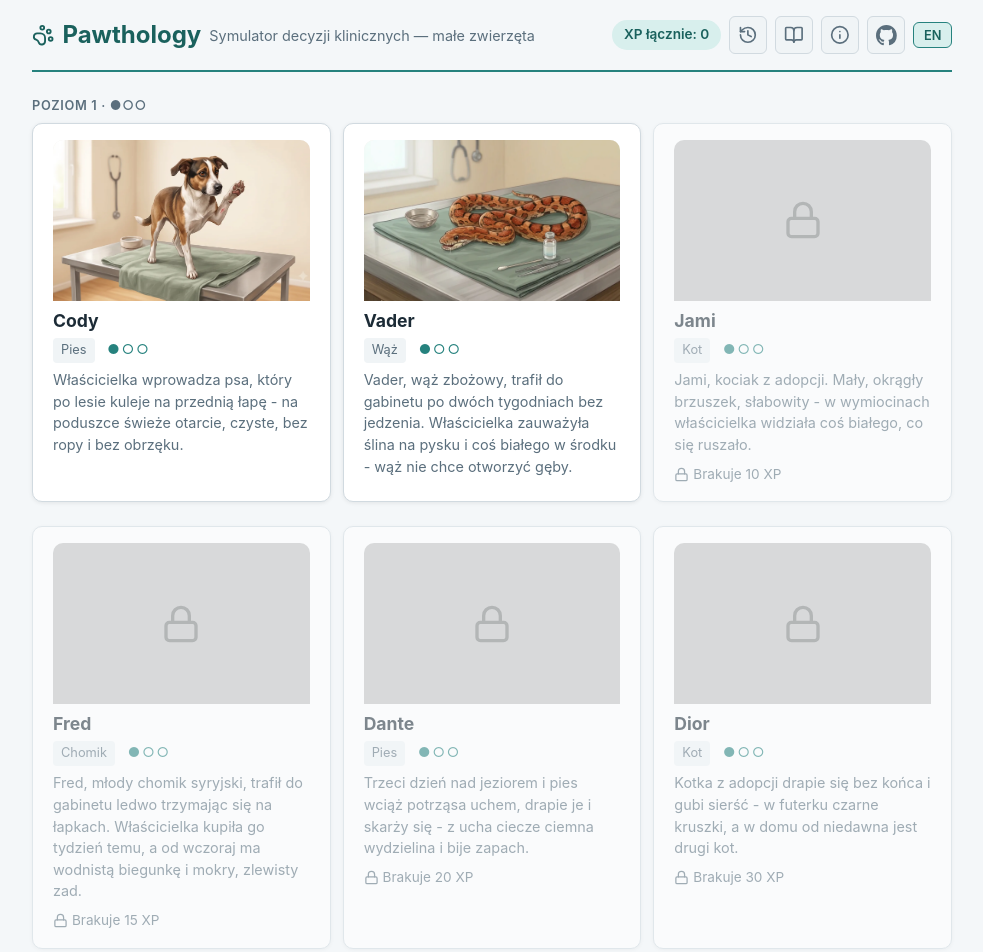
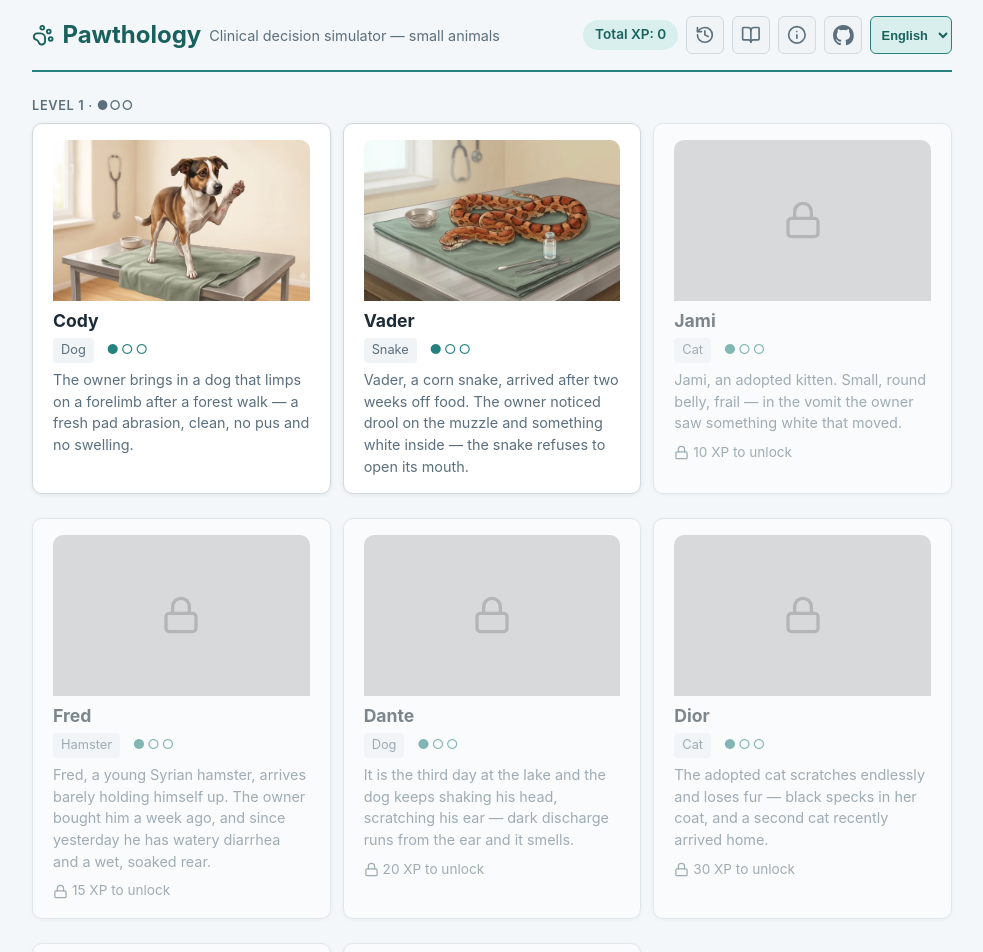
Before and after one commit to srozb/pawthology, a website with bundled scripts: page site/index.html in a window 1280 px wide. Shown: the top 952 px of the page, without its empty margins (148-1131 px from the left). Built offline with nearby package versions, Linux system fonts and the light colour scheme.

Commit message:
feat(i18n): detect browser language + dropdown selector
- detectLang() picks start language from navigator.languages (primary subtag),
  falls back to English when preferred language is not (yet) available.
  Stored user choice in localStorage still wins.
- Replace EN/PL toggle button with a data-driven <select> populated from
  AVAILABLE_LANGS + LANG_LABELS; adding a new STRINGS language auto-extends
  both detection and the menu without touching main.js.
- Default fallback changes pl -> en (intended: non-PL/EN browsers now start
  in English instead of Polish).
- New UI key lang.select (pl+en). Both languages still 100% complete.

```diff
--- a/site/js/i18n.js
+++ b/site/js/i18n.js
@@ -6,6 +6,7 @@ export const STRINGS = {
     "app.subtitle": "Symulator decyzji klinicznych — małe zwierzęta",
     "nav.home": "Strona główna",
     "nav.github": "Kod źródłowy na GitHubie",
+    "lang.select": "Wybierz język",
     "safety.note": "To symulacja. Nigdy nie podawaj leku zwierzęciu bez weterynarza.",
     "phase.intake": "Przyjęcie",
     "phase.exams": "Badania",
@@ -190,6 +191,7 @@ export const STRINGS = {
     "app.subtitle": "Clinical decision simulator — small animals",
     "nav.home": "Home",
     "nav.github": "Source code on GitHub",
+    "lang.select": "Choose language",
     "safety.note": "This is a simulation. Never medicate an animal without a veterinarian.",
     "phase.intake": "Intake",
     "phase.exams": "Diagnostics",
@@ -382,3 +384,34 @@ export function missingKeys(lang) {
   const target = STRINGS[lang] || {};
   return base.filter((k) => !(k in target));
 }
+
+// Dostępne (gotowe) języki = klucze STRINGS. Dodanie nowego języka do STRINGS
+// automatycznie udostępnia go detekcji i menu wyboru — bez zmian w main.js.
+export const AVAILABLE_LANGS = Object.keys(STRINGS);      // ["pl", "en"]
+
+// Nazwy wyświetlane w menu wyboru — w rodzimym języku.
+export const LANG_LABELS = {
+  pl: "Polski",
+  en: "English",
+};
+
+// Fallback, gdy preferowany język przeglądarki nie jest (jeszcze) gotowy.
+export const DEFAULT_LANG = "en";
+
+// Wybiera język startowy na podstawie navigator.languages (po primary subtagu:
+// "pl-PL"→"pl", "en-US"→"en"). Zwraca pierwszy dostępny; w przeciwnym razie DEFAULT_LANG.
+// Bezpieczne w Node (brak navigator) — nie psuje tools/replay.js.
+export function detectLang() {
+  if (typeof navigator === "undefined") return DEFAULT_LANG;
+  const want = [];
+  if (Array.isArray(navigator.languages) && navigator.languages.length) want.push(...navigator.languages);
+  if (navigator.language) want.push(navigator.language);
+  if (navigator.userLanguage) want.push(navigator.userLanguage);
+  const avail = new Set(AVAILABLE_LANGS);
+  for (const tag of want) {
+    if (!tag) continue;
+    const primary = String(tag).trim().toLowerCase().split("-")[0];
+    if (avail.has(primary)) return primary;
+  }
+  return DEFAULT_LANG;
+}
--- a/site/js/main.js
+++ b/site/js/main.js
@@ -7,7 +7,7 @@
 
 import { CONTENT, GLOSSARY, ICONS } from "../data/index.js";
 import { evaluateCase, availableCases, availableDrugs, availableProcedures, levelFromXp } from "./game.js";
-import { t } from "./i18n.js";
+import { t, detectLang, AVAILABLE_LANGS, LANG_LABELS } from "./i18n.js";
 
 /* ---- XP: najlepszy wynik na przypadek (best-per-case) ----
    totalXp = Σ max(0, bestXp[caseId]). Poprawa przy powtórce podnosi total;
@@ -47,7 +47,7 @@ function sumXp(best) { return Object.values(best).reduce((s, x) => s + Math.max(
 /* ============================== STATE ============================== */
 
 const state = {
-  lang: localStorage.getItem("pawthology.lang") || "pl",
+  lang: localStorage.getItem("pawthology.lang") || detectLang(),
   bestXp: migrateBestXp(),
   bestOutcome: migrateBestOutcome(),
   history: JSON.parse(localStorage.getItem("pawthology.history") || "[]"),
@@ -604,12 +604,18 @@ function renderHeader() {
   ghLink.innerHTML = iconSvg("github");
   actions.append(ghLink);
 
-  // Language toggle
-  actions.append(h("button", {
-    class: "lang-toggle",
-    onclick: toggleLang,
-    "aria-label": state.lang === "pl" ? "Switch to English" : "Przełącz na polski"
-  }, state.lang === "pl" ? "EN" : "PL"));
+  // Language selector (rozwijane menu)
+  const langSelect = h("select", {
+    class: "lang-select",
+    "aria-label": tt("lang.select"),
+    title: tt("lang.select"),
+    onchange: (e) => setLang(e.target.value),
+  });
+  for (const code of AVAILABLE_LANGS) {
+    langSelect.append(h("option", { value: code }, LANG_LABELS[code] || code));
+  }
+  langSelect.value = state.lang;
+  actions.append(langSelect);
 
   header.append(actions);
   return header;
@@ -2624,8 +2630,10 @@ function clearHistory() {
   }
 }
 
-function toggleLang() {
-  state.lang = state.lang === "pl" ? "en" : "pl";
+function setLang(lang) {
+  if (!AVAILABLE_LANGS.includes(lang)) return;
+  if (state.lang === lang) return;
+  state.lang = lang;
   persist();
   render();
 }
--- a/site/styles.css
+++ b/site/styles.css
@@ -168,13 +168,22 @@ button:focus-visible, .btn:focus-visible, [tabindex]:focus-visible {
   outline-offset: 2px;
 }
 
-.lang-toggle {
+.lang-select {
   font-weight: 600;
   font-size: 0.8rem;
-  padding: 0.3rem 0.6rem;
+  padding: 0.3rem 0.4rem;
+  width: auto;
+  height: 38px;
   background: var(--primary-light);
-  border-color: var(--primary);
+  border: 1px solid var(--primary);
+  border-radius: var(--radius-sm);
   color: var(--primary-dark);
+  cursor: pointer;
+}
+.lang-select:hover { border-color: var(--primary-dark); }
+.lang-select:focus-visible {
+  outline: 3px solid var(--focus);
+  outline-offset: 2px;
 }
 
 /* === Icon System === */
```
